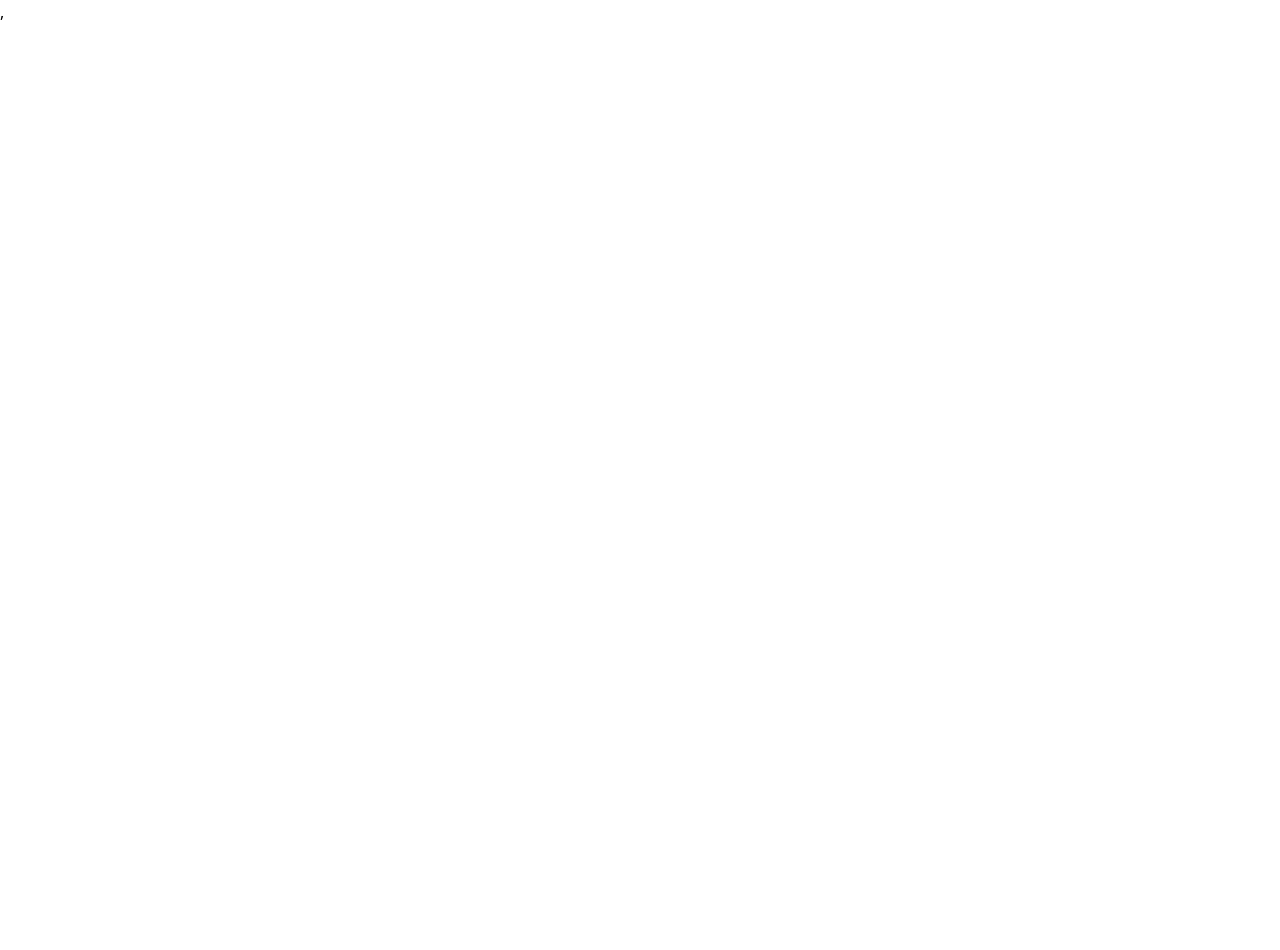
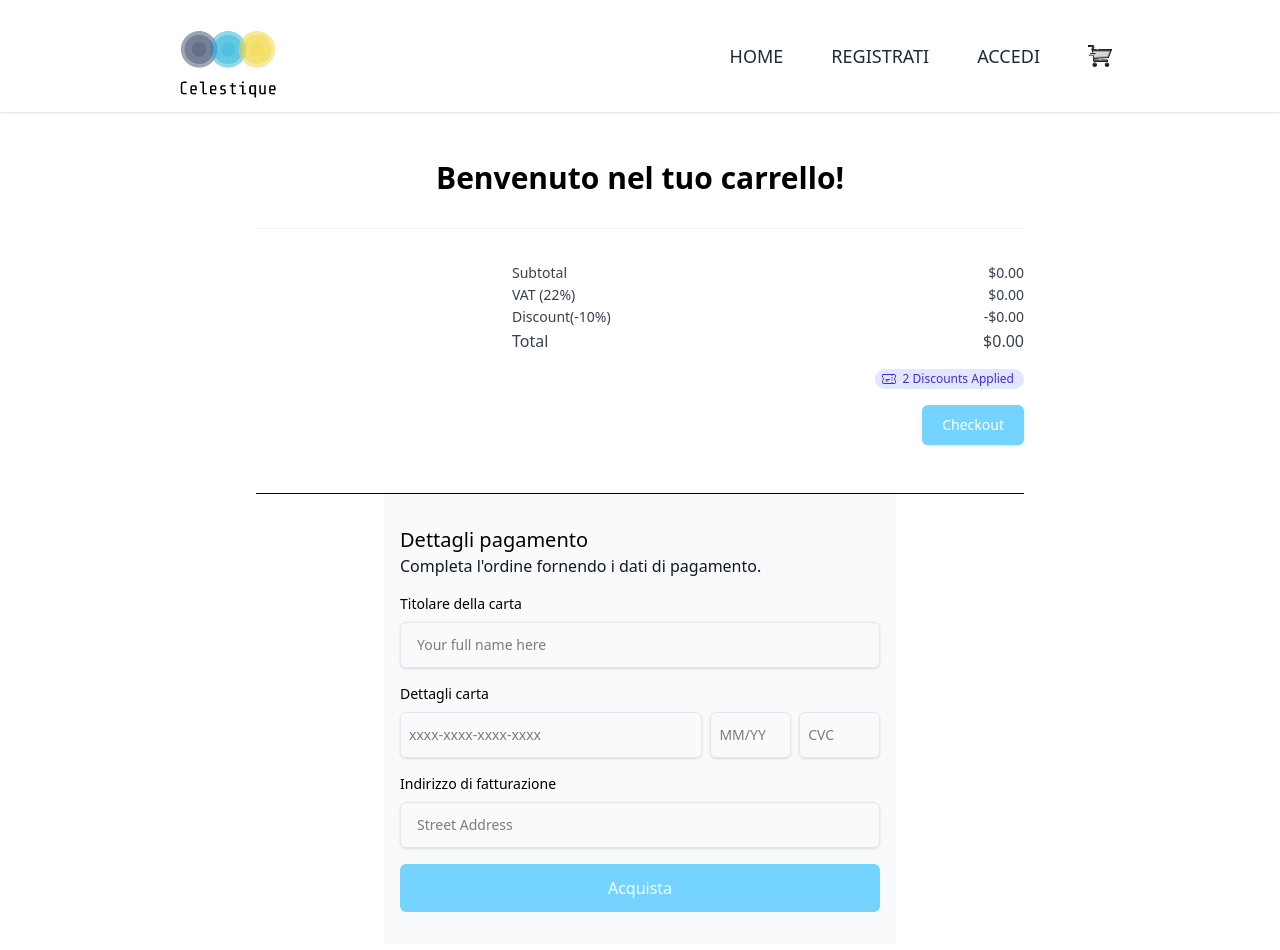
Before and after one commit to develhope/FS34-Team1-Project2, a React (Vite) app in the folder project2/: page /carrello/checkout in a window 1280 px wide. Before the commit this address had no page. Shown: the top 950 px of the page. Before the commit the page ends 800 px from the top, so only its background shows below. Built offline with nearby package versions, Linux system fonts and the light colour scheme.

Commit message:
pagamento

```diff
--- a/project2/package.json
+++ b/project2/package.json
@@ -12,8 +12,8 @@
   "dependencies": {
     "@storefront-ui/react": "^2.7.1",
     "@tailwindcss/vite": "^4.1.3",
-    "react": "^19.0.0",
-    "react-dom": "^19.0.0",
+    "react": "^18.3.1",
+    "react-dom": "^18.3.1",
     "react-router-dom": "^7.4.1",
     "react-toastify": "^11.0.5",
     "swr": "^2.3.3",
--- a/project2/src/App.css
+++ b/project2/src/App.css
@@ -13,3 +13,22 @@
 .userimage {
   width: 40px;
 }
+
+#popUp{
+  position: fixed;
+  background-color: white;
+  padding: 20px;
+  border-radius: 5px;
+  top: 50%;
+  left: 50%;
+  color: black;
+  transform: translate(-50%, -50%);
+  display: flex;
+  flex-direction: column;
+  align-items: flex-end;
+  gap: 10px;
+}
+.sezBtnAlert{
+  display: flex;
+  gap: 10px;
+}
--- a/project2/src/App.jsx
+++ b/project2/src/App.jsx
@@ -12,6 +12,7 @@ import Login from "./components/Login";
 import AuthProvider from "./context/authContext";
 import Privacy from "./context/privateContext";
 import Profilo from "./components/Profilo";
+import CheckOut from "./components/CheckOut";
 
 function App() {
   return (
@@ -30,7 +31,9 @@ function App() {
           <Route path="/dashboard" element={<Dashboard />}></Route>
           <Route path="/registrazione" element={<Registrazione />}></Route>
           <Route path="/login" element={<Login />}></Route>
-          <Route path="/carrello" element={<Carrello />}></Route>
+          <Route path="/carrello" element={<Carrello />}>
+          <Route path="checkout" element={<CheckOut />}></Route>
+          </Route>
           <Route path="/audio" element={<Audio />}></Route>
           <Route path="/gaming" element={<Gaming />}></Route>
           <Route path="/mobile" element={<Mobile />}></Route>
--- a/project2/src/components/Carrello.jsx
+++ b/project2/src/components/Carrello.jsx
@@ -1,11 +1,12 @@
 import { useState, useEffect } from "react";
-import { Link } from "react-router-dom";
+import { Outlet, useNavigate } from "react-router-dom";
 import { useAuth } from "../context/authContext";
 import Navbar from "./Navbar";
 
 export default function Carrello() {
   const [prodotti, setProdotti] = useState([]);
   const { user } = useAuth();
+  const [messaggio, setMessaggio] = useState(null)
 
   useEffect(() => {
     const savedProdotti = JSON.parse(localStorage.getItem("prodotti") || "[]");
@@ -45,6 +46,17 @@ export default function Carrello() {
   const vat = subtotal * 0.22; // IVA al 22%
   const discount = subtotal * 0.1;
   const total = subtotal + vat - discount;
+  const navigate = useNavigate();
+
+  const checkOut = () => {
+    if(user){
+       navigate('checkout');
+    } else{
+      setMessaggio(`Per procedere con l'acquisto devi effettuare il Login!`)
+    }
+
+  };
+
 
   return (
     <>
@@ -54,7 +66,7 @@ export default function Carrello() {
           <div className="mx-auto max-w-3xl">
             <header className="text-center">
               <h1 className="text-xl font-bold text-black sm:text-3xl">
-                Your Cart
+                Benvenuto nel tuo carrello!
               </h1>
             </header>
 
@@ -162,16 +174,25 @@ export default function Carrello() {
                     </span>
                   </div>
                   <div className="flex justify-end">
-                    <Link
-                      to={"/checkout"}
-                      className="rounded-md bg-sky-300 px-5 py-2.5 text-sm font-medium text-white shadow-sm hover:bg-blue-500"
-                    >
-                      Checkout
-                    </Link>
+                  <button onClick={checkOut} className="rounded-md bg-sky-300 px-5 py-2.5 text-sm font-medium text-white shadow-sm hover:bg-blue-500">
+                    Checkout
+                    </button>
                   </div>
                 </div>
               </div>
             </div>
+                <Outlet />
+                {messaggio && <div id="popUp" className="rounded-md border border-gray-300 bg-white p-4">
+                <p className="font-medium text-black">{messaggio}</p>
+                <div className="sezBtnAlert">
+                <button onClick={(e)=> navigate('/login')}
+                className="rounded border border-gray-300 px-5 py-1.5 text-sm font-medium text-gray-900 shadow-sm transition-colors bg-sky-300 hover:bg-blue-500"
+                >LOGIN</button>
+                <button onClick={(e) => setMessaggio(null)}
+                className="rounded  px-3 py-1.5 text-sm font-medium text-gray-900 shadow-sm transition-colors hover:bg-gray-100"
+                >Chiudi</button>
+                </div>
+        </div>}
           </div>
         </div>
       </section>
--- /dev/null
+++ b/project2/src/components/CheckOut.jsx
@@ -0,0 +1,162 @@
+import { useState, useEffect } from "react";
+
+export default function CheckOut() {
+  const [pagamento, setPagamento] = useState({
+    numeroCarta: "",
+    nomeTitolare: "",
+    indirizzoFatturazione: "",
+    cvc:"",
+    datascadenza:""
+  });
+
+  const [messaggio, setMessaggio] = useState(null);
+  const [errori, setErrori] = useState([]);
+
+  useEffect(() => {
+    localStorage.setItem("pagamento", JSON.stringify(pagamento));
+  }, [pagamento]);
+
+  function handleChange(event) {
+    const { name, value } = event.target;
+    setPagamento((prevPagamento) => ({
+      ...prevPagamento,
+      [name]: value,
+    }));
+  }
+
+  function handleSubmit(event) {
+    event.preventDefault();
+    const { numeroCarta, nomeTitolare, dataScadenza, cvc } = pagamento;
+
+    const errors = [];
+
+  if (!/^\d{16}$/.test(numeroCarta)) {
+    errors.push("Il numero della carta deve contenere 16 cifre.");
+  }
+
+  if (!/^[a-zA-Z\s]{5,}$/.test(nomeTitolare)) {
+    errors.push("Il nome del titolare non è valido.");
+  }
+
+  if (!/^(0[1-9]|1[0-2])\/\d{2}$/.test(dataScadenza)) {
+    errors.push("La data di scadenza non è valida (MM/YY).");
+  } else {
+    const [mm, yy] = dataScadenza.split("/").map(Number);
+    const today = new Date();
+    const expiry = new Date(`20${yy}`, mm);
+    if (expiry < today) {
+      errors.push("La carta è scaduta.");
+    }
+  }
+
+  if (!/^\d{3}$/.test(cvc)) {
+    errors.push("Il CVC deve contenere 3 cifre.");
+  }
+
+  if (errors.length > 0) {
+    setMessaggio(null);
+    setErrori(errors);
+    return;
+  }
+    setErrori([])
+    setMessaggio("Ordine effettuato con successo!");
+    setPagamento({
+        numeroCarta: "",
+        nomeTitolare: "",
+        indirizzoFatturazione: "",
+        cvc: "",
+        datascadenza: ""
+      });
+
+      localStorage.removeItem("prodotti");
+
+  }
+
+  return (
+    <>
+      <div className="flex flex-col items-center border-b bg-white py-4 sm:flex-row sm:px-10 lg:px-20 xl:px-32">
+        <div className="mt-4 py-2 text-xs sm:mt-0 sm:ml-auto sm:text-base">
+          <div className="relative"></div>
+        </div>
+      </div>
+      <form onSubmit={handleSubmit}>
+        <div className="grid sm:px-10 lg:grid-cols-1 lg:px-20 xl:px-32">
+          <div className="mt-10 bg-gray-50 px-4 pt-8 lg:mt-0">
+            <p className="text-xl text-black font-medium">Dettagli pagamento</p>
+            <p className="text-gray-900">
+            Completa l'ordine fornendo i dati di pagamento.
+            </p>
+
+            <label htmlFor="card-holder" className="mt-4 mb-2 block text-black text-sm font-medium">
+            Titolare della carta</label>
+            <input
+              onChange={handleChange}
+              value={pagamento.nomeTitolare}
+              name="nomeTitolare"
+              type="text"
+              id="card-holder"
+              className="w-full rounded-md border border-gray-200 px-4 py-3 text-sm shadow-sm outline-none"
+              placeholder="Your full name here"
+            />
+
+            <label htmlFor="card-no" className="mt-4 mb-2 block text-sm text-black font-medium">Dettagli carta</label>
+            <div className="flex">
+              <input
+                onChange={handleChange}
+                name="numeroCarta"
+                value={pagamento.numeroCarta}
+                type="text"
+                id="card-no"
+                className="w-full rounded-md border border-gray-200 px-2 py-3 text-sm shadow-sm outline-none"
+                placeholder="xxxx-xxxx-xxxx-xxxx"
+                required pattern="\d{16}"
+              />
+              <input  onChange={handleChange} type="text" name="dataScadenza" className="ml-2 w-1/4 rounded-md border border-gray-200 px-2 py-3 text-sm shadow-sm outline-none" placeholder="MM/YY" required
+               pattern="(0[1-9]|1[0-2])\/\d{2}" />
+              <input  onChange={handleChange} type="text" name="cvc" className="ml-2 w-1/4 rounded-md border border-gray-200 px-2 py-3 text-sm shadow-sm outline-none" placeholder="CVC"   required
+               pattern="\d{3}" />
+            </div>
+
+            <label htmlFor="billing-address" className="mt-4 mb-2 block text-sm text-black font-medium">Indirizzo di fatturazione</label>
+            <div className="flex flex-col sm:flex-row">
+              <input
+                type="text"
+                id="billing-address"
+                name="indirizzoFatturazione"
+                onChange={handleChange}
+                value={pagamento.indirizzoFatturazione}
+                className="w-full rounded-md border border-gray-200 px-4 py-3 text-sm shadow-sm outline-none"
+                placeholder="Street Address"
+              />
+
+            </div>
+
+            <button
+              type="submit"
+              className="mt-4 mb-8 w-full rounded-md bg-sky-300 px-6 py-3 font-medium text-white hover:bg-blue-500"
+            >
+              Acquista
+            </button>
+          </div>
+        </div>
+      </form>
+      {messaggio && <div id="popUp" className="rounded-md border border-gray-300 bg-white p-4">
+        <p className="font-medium text-sky-500">{messaggio}</p>
+      <button onClick={(e) => setMessaggio(null)}
+         className="rounded border border-gray-300 px-3 py-1.5 text-sm font-medium text-gray-900 shadow-sm transition-colors hover:bg-gray-100"
+      >Chiudi</button>
+        </div>}
+        {errori.length > 0 && (
+      <div className="my-4 rounded-md border border-red-300 bg-red-50 p-4">
+      <p className="font-medium text-red-700">Correggi i seguenti errori:</p>
+      <ul className="list-disc list-inside text-red-600 text-sm">
+      {errori.map((err, idx) => (
+        <li key={idx}>{err}</li>
+      ))}
+    </ul>
+    </div>
+  )}
+
+    </>
+  );
+}
--- a/project2/src/components/Mobile.jsx
+++ b/project2/src/components/Mobile.jsx
@@ -38,11 +38,11 @@ export default function Mobile() {
                 key={prodotto.id}
                 className="bg-white flex flex-col rounded overflow-hidden shadow-md hover:scale-[1.01] transition-all relative"
               >
-                <a href="javascript:void(0)" className="block">
+                <a href="#" className="block">
                   <div className="w-full">
                     <img
-                      src={prodotto.images}
-                      alt="Product-1"
+                      src={prodotto.image}
+                      alt={prodotto.title}
                       className="w-full aspect-[18/24] object-cover object-top"
                     />
                   </div>
@@ -73,6 +73,12 @@ export default function Mobile() {
             ))}
         </div>
       </div>
+      {messaggio && <div id="popUp" className="rounded-md border border-gray-300 bg-white p-4">
+        <p className="font-medium text-sky-500">{messaggio}</p>
+      <button onClick={(e) => setMessaggio(null)}
+         className="rounded border border-gray-300 px-3 py-1.5 text-sm font-medium text-gray-900 shadow-sm transition-colors hover:bg-gray-100"
+      >Chiudi</button>
+        </div>}
     </>
   );
 }
```
Also changed, not shown: project2/src/components/Audio.jsx (+11 -4 lines), project2/src/components/Gaming.jsx (+9 -3 lines), project2/src/components/Tv.jsx (+10 -4 lines), 1 other file (tests, documents, lock files or other folders).
